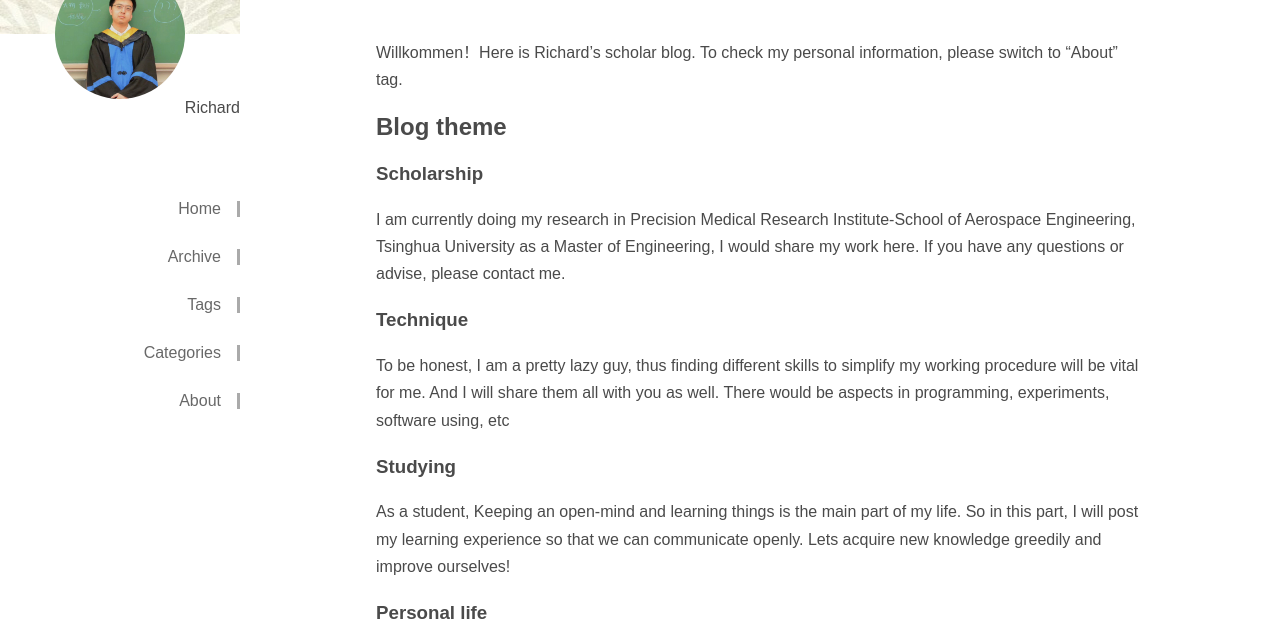
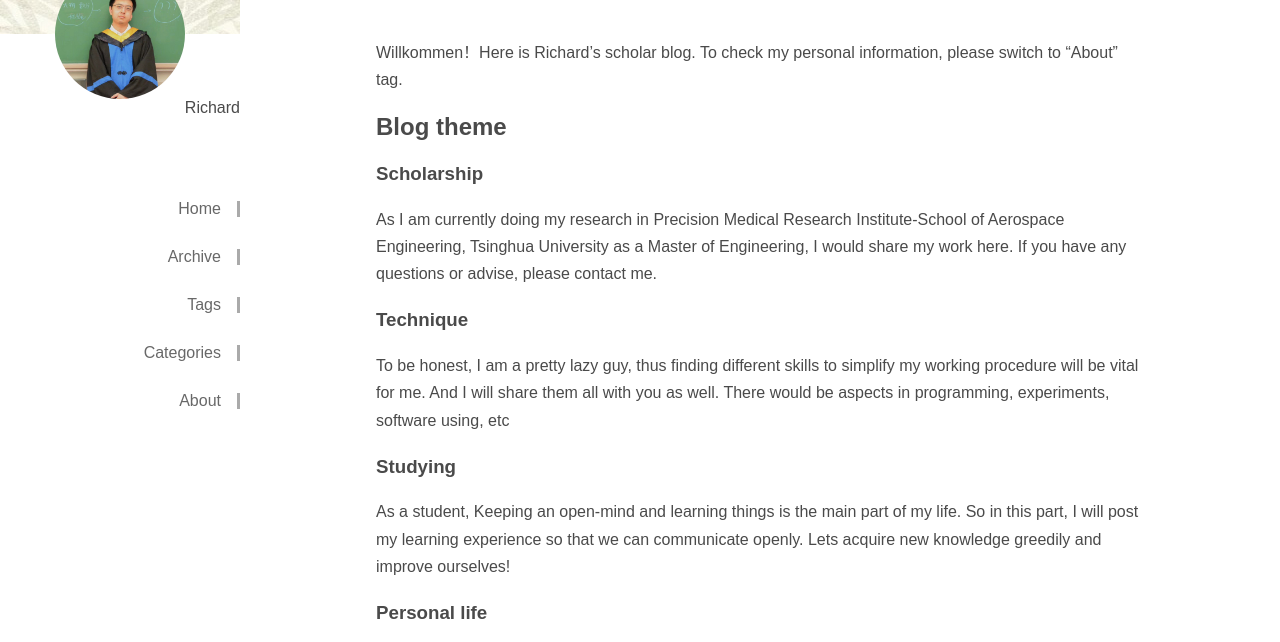
Before and after one commit to rc1997/rc1997.github.io, a plain HTML site: page 2020/06/06/hello-world/index.html in a window 1280 px wide. Shown: the part 146-788 px from the top of the page. Drawn offline with Linux system fonts and the light colour scheme; a small style sheet from the web is missing.

Commit message:
Site updated: 2020-06-07 22:42:47

```diff
--- a/2020/06/06/hello-world/index.html
+++ b/2020/06/06/hello-world/index.html
@@ -68,7 +68,7 @@
 
     <section>
       <p>Willkommen！Here is Richard’s scholar blog. To check my personal information, please switch to “About” tag.</p>
-<h2 id="Blog-theme"><a href="#Blog-theme" class="headerlink" title="Blog theme"></a>Blog theme</h2><h3 id="Scholarship"><a href="#Scholarship" class="headerlink" title="Scholarship"></a>Scholarship</h3><p>I am currently doing my research in Precision Medical Research Institute-School of Aerospace Engineering, Tsinghua University as a Master of Engineering, I would share my work here. If you have any questions or advise, please contact me.</p>
+<h2 id="Blog-theme"><a href="#Blog-theme" class="headerlink" title="Blog theme"></a>Blog theme</h2><h3 id="Scholarship"><a href="#Scholarship" class="headerlink" title="Scholarship"></a>Scholarship</h3><p>As I am currently doing my research in Precision Medical Research Institute-School of Aerospace Engineering, Tsinghua University as a Master of Engineering, I would share my work here. If you have any questions or advise, please contact me.</p>
 <h3 id="Technique"><a href="#Technique" class="headerlink" title="Technique"></a>Technique</h3><p>To be honest, I am a pretty lazy guy, thus finding different skills to simplify my working procedure will be vital for me. And I will share them all with you as well. There would be aspects in programming, experiments, software using, etc</p>
 <h3 id="Studying"><a href="#Studying" class="headerlink" title="Studying"></a>Studying</h3><p>As a student, Keeping an open-mind and learning things is the main part of my life. So in this part, I will post my learning experience so that we can communicate openly. Lets acquire new knowledge greedily and improve ourselves!</p>
 <h3 id="Personal-life"><a href="#Personal-life" class="headerlink" title="Personal life"></a>Personal life</h3><p>I will put my hobbies and fruits here. Hobbies bring friends, if you have the same hobby as I do, then let’s have fun together.</p>
```
Also changed, not shown: index.html (+1 -1 lines).
